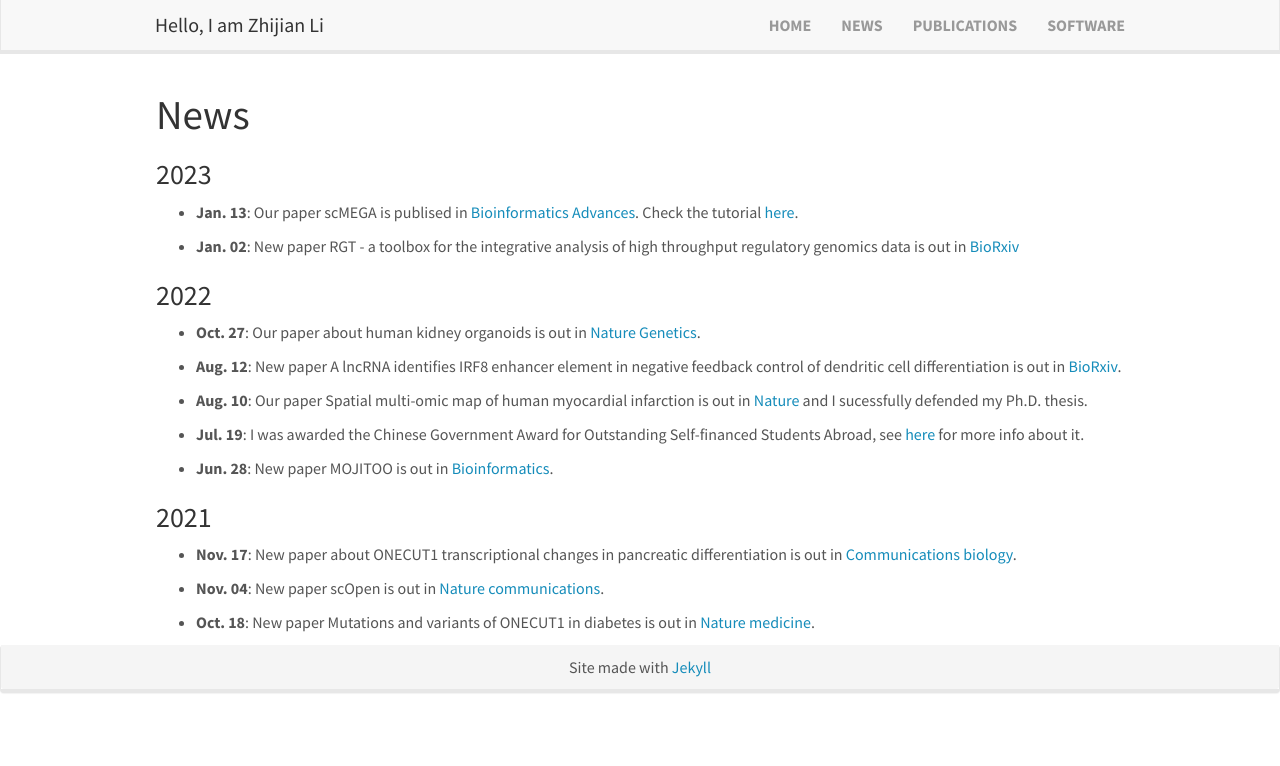
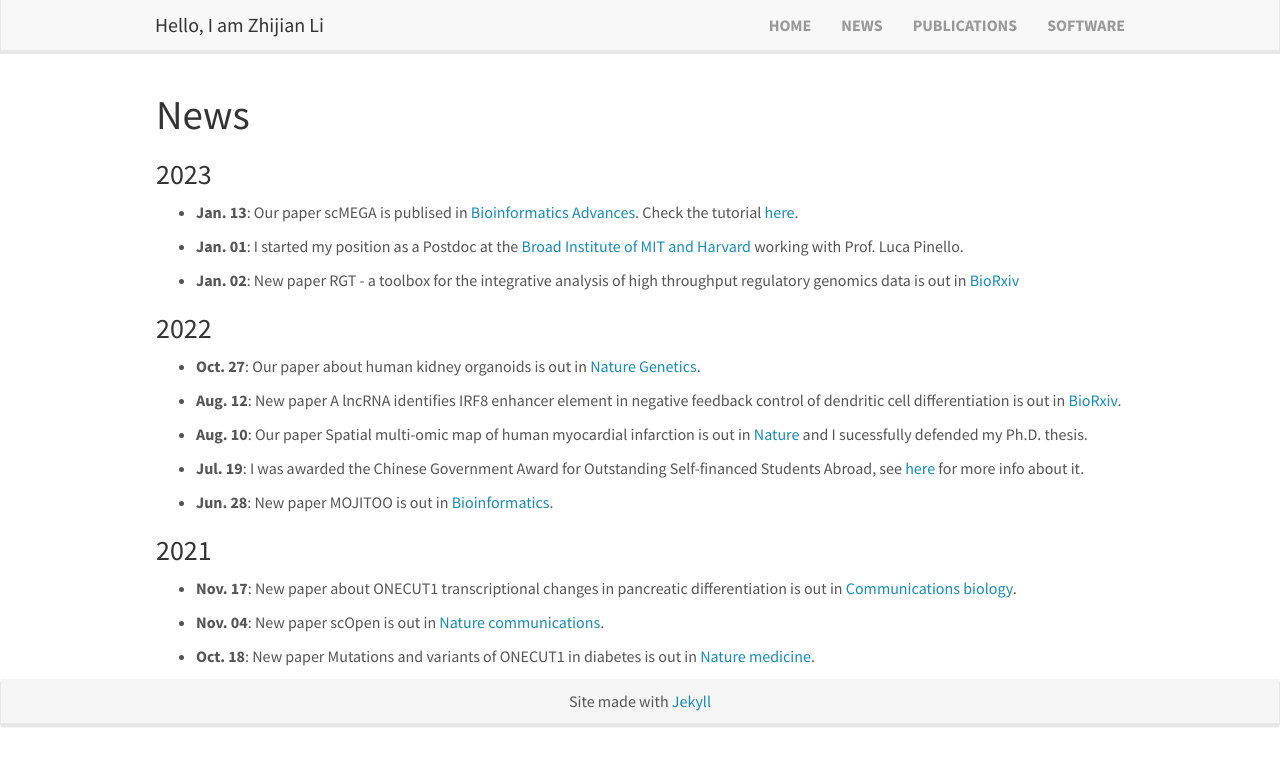
Before and after one commit to lzj1769/lzj1769.github.io, a Jekyll site: the page built from _pages/allnews.md, in a window 1280 px wide. Shown: the top 766 px of the page. Built offline with Jekyll 4.4.1, drawn with Linux system fonts in a browser that asks for light colours; nearby versions of some CDN libraries.

Commit message:
add news

```diff
--- a/_pages/allnews.md
+++ b/_pages/allnews.md
@@ -11,8 +11,9 @@ permalink: /allnews.html
 
 * **Jan. 13**: Our paper scMEGA is publised in [Bioinformatics Advances](https://academic.oup.com/bioinformaticsadvances/advance-article/doi/10.1093/bioadv/vbad003/6986159). Check the tutorial [here](https://costalab.github.io/scMEGA/).
 
+* **Jan. 01**: I started my position as a Postdoc at the [Broad Institute of MIT and Harvard](https://www.broadinstitute.org/) working with Prof. Luca Pinello.
+
 * **Jan. 02**: New paper RGT - a toolbox for the integrative analysis of high throughput regulatory genomics data is out in [BioRxiv](https://www.biorxiv.org/content/10.1101/2022.12.31.522372v1)
-
 
 ### 2022
 
```
